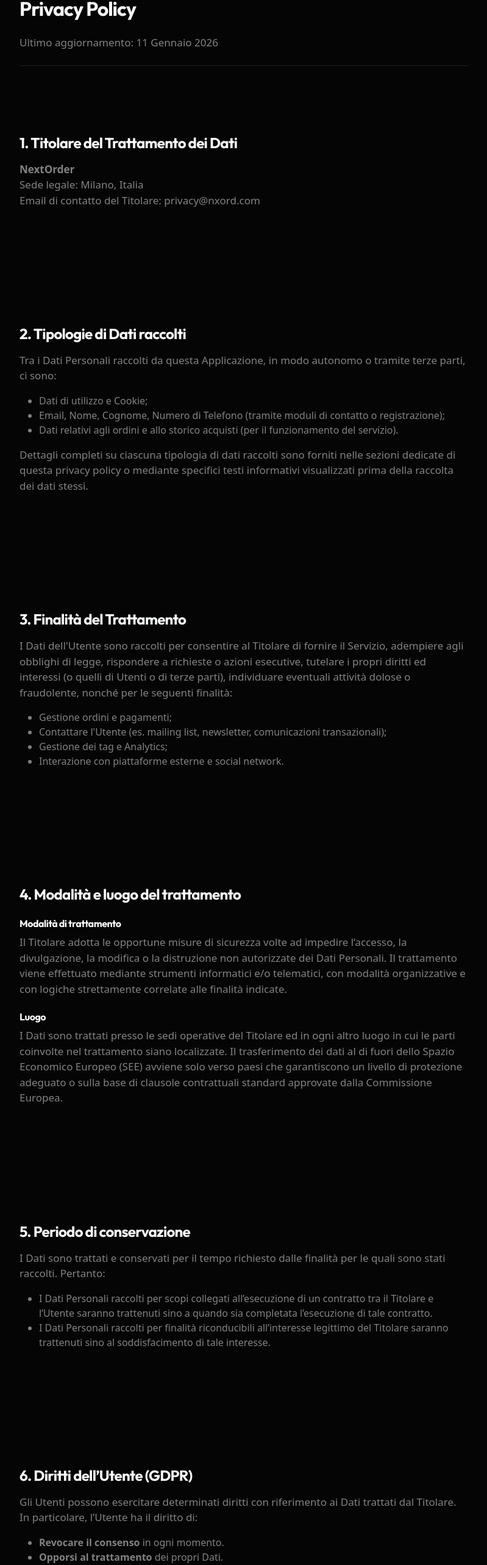
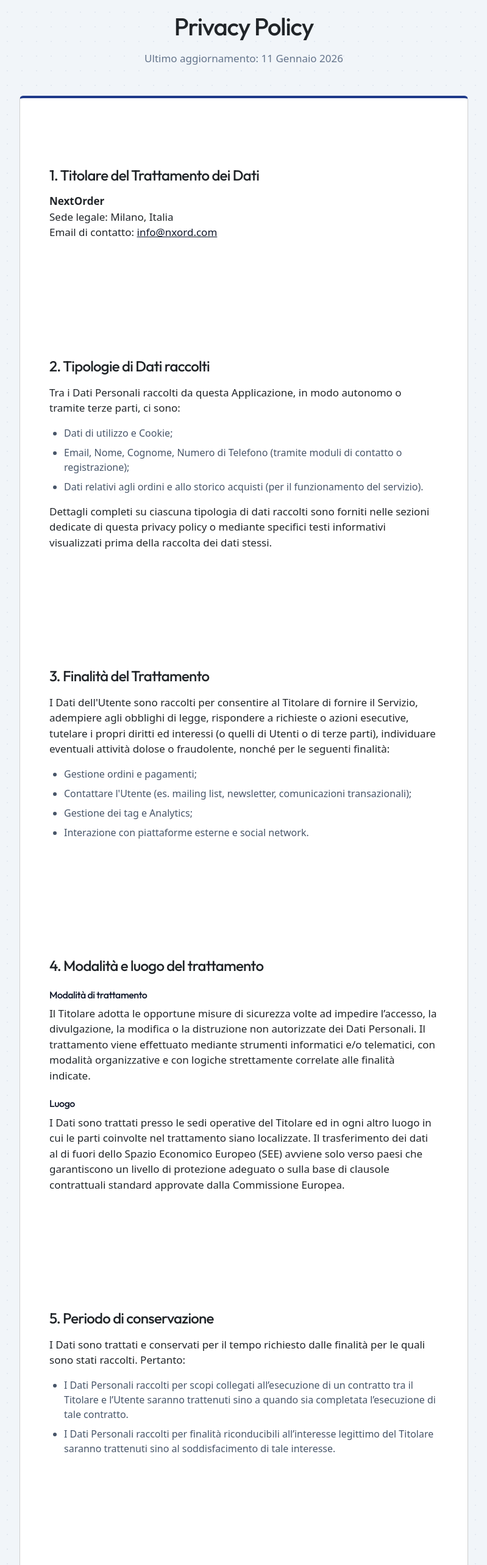
Before and after one commit to luciobaiocchi/landing_nxord, a React (Vite) app: page /privacy in a window 1280 px wide. Shown: the part 208-2774 px from the top of the page at 61% size, without its empty margins (240-1039 px from the left). Built offline with nearby package versions, Linux system fonts and the light colour scheme.

Commit message:
added privacy policy terms

```diff
--- a/src/pages/PrivacyPolicyPage.tsx
+++ b/src/pages/PrivacyPolicyPage.tsx
@@ -10,39 +10,38 @@ const PrivacyPolicyPage: React.FC = () => {
   }, []);
 
   return (
-    <div className="landing-page" style={{ minHeight: '100vh', background: '#050505', position: 'relative', overflowX: 'hidden' }}>
-      {/* FORCE DARK BACKGROUND LAYER */}
-      <div className="position-absolute top-0 start-0 w-100 h-100" style={{ backgroundColor: '#050505', zIndex: -1 }}></div>
-
+    <div className="landing-page bg-tech-dots" style={{ minHeight: '100vh', position: 'relative', overflowX: 'hidden' }}>
       <LandingNavbar />
 
       <Container className="pt-5 pb-5">
         <Row className="justify-content-center pt-5">
-          <Col lg={10} xl={8} className="pt-5">
-            <h1 className="h2 fw-bold text-light mb-4 text-gradient-green">Privacy Policy</h1>
-            <p className="text-white-50 mb-5 border-bottom border-secondary border-opacity-25 pb-4">
-              Ultimo aggiornamento: 11 Gennaio 2026
-            </p>
+          <Col lg={10} xl={8} className="pt-5 mt-4">
+            <div className="text-center mb-5">
+              <h1 className="mb-3">Privacy Policy</h1>
+              <p style={{ color: 'var(--text-muted)' }}>
+                Ultimo aggiornamento: 11 Gennaio 2026
+              </p>
+            </div>
 
-            <div className="text-white-50">
+            <div className="card text-start" style={{ padding: 'clamp(24px, 5vw, 48px)', borderTop: '4px solid var(--color-brand)' }}>
               <section className="mb-5">
-                <h2 className="h4 text-light fw-bold mb-3">1. Titolare del Trattamento dei Dati</h2>
+                <h2 className="h4 mb-3 text-accent">1. Titolare del Trattamento dei Dati</h2>
                 <p>
                   <strong>NextOrder</strong><br />
                   Sede legale: Milano, Italia<br />
-                  Email di contatto del Titolare: privacy@nxord.com
+                  Email di contatto: <a href="mailto:info@nxord.com" style={{ color: 'var(--color-heading)', fontWeight: 500 }}>info@nxord.com</a>
                 </p>
               </section>
 
               <section className="mb-5">
-                <h2 className="h4 text-light fw-bold mb-3">2. Tipologie di Dati raccolti</h2>
+                <h2 className="h4 mb-3 text-accent">2. Tipologie di Dati raccolti</h2>
                 <p className="mb-3">
                   Tra i Dati Personali raccolti da questa Applicazione, in modo autonomo o tramite terze parti, ci sono:
                 </p>
-                <ul className="mb-3">
-                  <li>Dati di utilizzo e Cookie;</li>
-                  <li>Email, Nome, Cognome, Numero di Telefono (tramite moduli di contatto o registrazione);</li>
-                  <li>Dati relativi agli ordini e allo storico acquisti (per il funzionamento del servizio).</li>
+                <ul className="mb-3 ps-4" style={{ color: 'var(--text-body)' }}>
+                  <li className="mb-2">Dati di utilizzo e Cookie;</li>
+                  <li className="mb-2">Email, Nome, Cognome, Numero di Telefono (tramite moduli di contatto o registrazione);</li>
+                  <li className="mb-2">Dati relativi agli ordini e allo storico acquisti (per il funzionamento del servizio).</li>
                 </ul>
                 <p>
                   Dettagli completi su ciascuna tipologia di dati raccolti sono forniti nelle sezioni dedicate di questa privacy policy o mediante specifici testi informativi visualizzati prima della raccolta dei dati stessi.
@@ -50,27 +49,27 @@ const PrivacyPolicyPage: React.FC = () => {
               </section>
 
               <section className="mb-5">
-                <h2 className="h4 text-light fw-bold mb-3">3. Finalità del Trattamento</h2>
+                <h2 className="h4 mb-3 text-accent">3. Finalità del Trattamento</h2>
                 <p>
                   I Dati dell'Utente sono raccolti per consentire al Titolare di fornire il Servizio, adempiere agli obblighi di legge, rispondere a richieste o azioni esecutive, tutelare i propri diritti ed interessi (o quelli di Utenti o di terze parti), individuare eventuali attività dolose o fraudolente, nonché per le seguenti finalità:
                 </p>
-                <ul>
-                  <li>Gestione ordini e pagamenti;</li>
-                  <li>Contattare l'Utente (es. mailing list, newsletter, comunicazioni transazionali);</li>
-                  <li>Gestione dei tag e Analytics;</li>
-                  <li>Interazione con piattaforme esterne e social network.</li>
+                <ul className="ps-4" style={{ color: 'var(--text-body)' }}>
+                  <li className="mb-2">Gestione ordini e pagamenti;</li>
+                  <li className="mb-2">Contattare l'Utente (es. mailing list, newsletter, comunicazioni transazionali);</li>
+                  <li className="mb-2">Gestione dei tag e Analytics;</li>
+                  <li className="mb-2">Interazione con piattaforme esterne e social network.</li>
                 </ul>
               </section>
 
               <section className="mb-5">
-                <h2 className="h4 text-light fw-bold mb-3">4. Modalità e luogo del trattamento</h2>
-                <h3 className="h6 text-light fw-bold mt-4 mb-2">Modalità di trattamento</h3>
+                <h2 className="h4 mb-3 text-accent">4. Modalità e luogo del trattamento</h2>
+                <h3 className="h6 mt-4 mb-2" style={{ color: 'var(--color-heading)' }}>Modalità di trattamento</h3>
                 <p>
                   Il Titolare adotta le opportune misure di sicurezza volte ad impedire l’accesso, la divulgazione, la modifica o la distruzione non autorizzate dei Dati Personali.
                   Il trattamento viene effettuato mediante strumenti informatici e/o telematici, con modalità organizzative e con logiche strettamente correlate alle finalità indicate.
                 </p>
 
-                <h3 className="h6 text-light fw-bold mt-4 mb-2">Luogo</h3>
+                <h3 className="h6 mt-4 mb-2" style={{ color: 'var(--color-heading)' }}>Luogo</h3>
                 <p>
                   I Dati sono trattati presso le sedi operative del Titolare ed in ogni altro luogo in cui le parti coinvolte nel trattamento siano localizzate.
                   Il trasferimento dei dati al di fuori dello Spazio Economico Europeo (SEE) avviene solo verso paesi che garantiscono un livello di protezione adeguato o sulla base di clausole contrattuali standard approvate dalla Commissione Europea.
@@ -78,40 +77,40 @@ const PrivacyPolicyPage: React.FC = () => {
               </section>
 
               <section className="mb-5">
-                <h2 className="h4 text-light fw-bold mb-3">5. Periodo di conservazione</h2>
+                <h2 className="h4 mb-3 text-accent">5. Periodo di conservazione</h2>
                 <p>
                   I Dati sono trattati e conservati per il tempo richiesto dalle finalità per le quali sono stati raccolti.
                   Pertanto:
                 </p>
-                <ul>
-                  <li>I Dati Personali raccolti per scopi collegati all’esecuzione di un contratto tra il Titolare e l’Utente saranno trattenuti sino a quando sia completata l’esecuzione di tale contratto.</li>
-                  <li>I Dati Personali raccolti per finalità riconducibili all’interesse legittimo del Titolare saranno trattenuti sino al soddisfacimento di tale interesse.</li>
+                <ul className="ps-4" style={{ color: 'var(--text-body)' }}>
+                  <li className="mb-2">I Dati Personali raccolti per scopi collegati all’esecuzione di un contratto tra il Titolare e l’Utente saranno trattenuti sino a quando sia completata l’esecuzione di tale contratto.</li>
+                  <li className="mb-2">I Dati Personali raccolti per finalità riconducibili all’interesse legittimo del Titolare saranno trattenuti sino al soddisfacimento di tale interesse.</li>
                 </ul>
               </section>
 
               <section className="mb-5">
-                <h2 className="h4 text-light fw-bold mb-3">6. Diritti dell’Utente (GDPR)</h2>
+                <h2 className="h4 mb-3 text-accent">6. Diritti dell’Utente (GDPR)</h2>
                 <p className="mb-3">
                   Gli Utenti possono esercitare determinati diritti con riferimento ai Dati trattati dal Titolare. In particolare, l’Utente ha il diritto di:
                 </p>
-                <ul>
-                  <li><strong>Revocare il consenso</strong> in ogni momento.</li>
-                  <li><strong>Opporsi al trattamento</strong> dei propri Dati.</li>
-                  <li><strong>Accedere ai propri Dati</strong>.</li>
-                  <li><strong>Verificare e chiedere la rettificazione</strong>.</li>
-                  <li><strong>Ottenere la limitazione del trattamento</strong>.</li>
-                  <li><strong>Ottenere la cancellazione o rimozione</strong> dei propri Dati Personali.</li>
-                  <li><strong>Ricevere i propri Dati o farli trasferire</strong> ad altro titolare (Portabilità).</li>
-                  <li><strong>Proporre reclamo</strong> all'autorità di controllo della protezione dei dati personale competente o agire in sede giudiziaria.</li>
+                <ul className="ps-4" style={{ color: 'var(--text-body)' }}>
+                  <li className="mb-2"><strong>Revocare il consenso</strong> in ogni momento.</li>
+                  <li className="mb-2"><strong>Opporsi al trattamento</strong> dei propri Dati.</li>
+                  <li className="mb-2"><strong>Accedere ai propri Dati</strong>.</li>
+                  <li className="mb-2"><strong>Verificare e chiedere la rettificazione</strong>.</li>
+                  <li className="mb-2"><strong>Ottenere la limitazione del trattamento</strong>.</li>
+                  <li className="mb-2"><strong>Ottenere la cancellazione o rimozione</strong> dei propri Dati Personali.</li>
+                  <li className="mb-2"><strong>Ricevere i propri Dati o farli trasferire</strong> ad altro titolare (Portabilità).</li>
+                  <li className="mb-2"><strong>Proporre reclamo</strong> all'autorità di controllo della protezione dei dati personale competente o agire in sede giudiziaria.</li>
                 </ul>
                 <p className="mt-3">
                   Per esercitare i diritti dell'Utente, le richieste possono essere indirizzate al Titolare agli estremi di contatto indicati in questo documento.
                 </p>
               </section>
 
-              <section className="mb-5">
-                <h2 className="h4 text-light fw-bold mb-3">7. Modifiche a questa privacy policy</h2>
-                <p>
+              <section className="mb-0">
+                <h2 className="h4 mb-3 text-accent">7. Modifiche a questa privacy policy</h2>
+                <p className="mb-0">
                   Il Titolare del Trattamento si riserva il diritto di apportare modifiche alla presente privacy policy in qualunque momento notificandolo agli Utenti su questa pagina e, se possibile, su questa Applicazione. Si prega dunque di consultare con frequenza questa pagina, facendo riferimento alla data di ultima modifica indicata in alto.
                 </p>
               </section>
--- a/src/pages/TermsOfServicePage.tsx
+++ b/src/pages/TermsOfServicePage.tsx
@@ -10,84 +10,83 @@ const TermsOfServicePage: React.FC = () => {
     }, []);
 
   return (
-    <div className="landing-page" style={{ minHeight: '100vh', background: '#050505', position: 'relative', overflowX: 'hidden' }}>
-      {/* FORCE DARK BACKGROUND LAYER */}
-      <div className="position-absolute top-0 start-0 w-100 h-100" style={{ backgroundColor: '#050505', zIndex: -1 }}></div>
-
+    <div className="landing-page bg-tech-dots" style={{ minHeight: '100vh', position: 'relative', overflowX: 'hidden' }}>
       <LandingNavbar />
 
       <Container className="pt-5 pb-5">
         <Row className="justify-content-center pt-5">
-          <Col lg={10} xl={8} className="pt-5">
-            <h1 className="h2 fw-bold text-light mb-4 text-gradient-green">Termini di Servizio</h1>
-            <p className="text-white-50 mb-5 border-bottom border-secondary border-opacity-25 pb-4">
-              Ultimo aggiornamento: 11 Gennaio 2026
-            </p>
+          <Col lg={10} xl={8} className="pt-5 mt-4">
+            <div className="text-center mb-5">
+              <h1 className="mb-3">Termini di Servizio</h1>
+              <p style={{ color: 'var(--text-muted)' }}>
+                Ultimo aggiornamento: 11 Gennaio 2026
+              </p>
+            </div>
 
-            <div className="text-white-50">
+            <div className="card text-start" style={{ padding: 'clamp(24px, 5vw, 48px)', borderTop: '4px solid var(--color-brand)' }}>
               <section className="mb-5">
-                <h2 className="h4 text-light fw-bold mb-3">1. Accettazione dei Termini</h2>
+                <h2 className="h4 mb-3 text-accent">1. Accettazione dei Termini</h2>
                 <p>
                   Accedendo o utilizzando i servizi forniti da <strong>NextOrder</strong> ("l'Azienda", "noi"), l'utente accetta di essere vincolato dai presenti Termini di Servizio ("Termini"). Se non si accettano questi Termini, si prega di non utilizzare i nostri servizi.
                 </p>
               </section>
 
               <section className="mb-5">
-                <h2 className="h4 text-light fw-bold mb-3">2. Descrizione del Servizio</h2>
+                <h2 className="h4 mb-3 text-accent">2. Descrizione del Servizio</h2>
                 <p>
                   NextOrder fornisce una piattaforma software per l'automazione della gestione ordini tramite intelligenza artificiale. Ci riserviamo il diritto di modificare, sospendere o interrompere il servizio (o parte di esso) in qualsiasi momento, con o senza preavviso.
                 </p>
               </section>
 
               <section className="mb-5">
-                <h2 className="h4 text-light fw-bold mb-3">3. Account Utente</h2>
+                <h2 className="h4 mb-3 text-accent">3. Account Utente</h2>
                 <p>
                   Per utilizzare alcune funzionalità del Servizio, potrebbe essere necessario registrare un account. L'utente è responsabile di mantenere la riservatezza delle credenziali del proprio account e di tutte le attività che si verificano sotto tale account.
                 </p>
-                <ul>
-                  <li>L'utente deve fornire informazioni accurate e complete durante la registrazione.</li>
-                  <li>L'utente non può utilizzare il Servizio per scopi illegali o non autorizzati.</li>
+                <ul className="ps-4" style={{ color: 'var(--text-body)' }}>
+                  <li className="mb-2">L'utente deve fornire informazioni accurate e complete durante la registrazione.</li>
+                  <li className="mb-2">L'utente non può utilizzare il Servizio per scopi illegali o non autorizzati.</li>
                 </ul>
               </section>
 
               <section className="mb-5">
-                <h2 className="h4 text-light fw-bold mb-3">4. Responsabilità dell'Utente</h2>
+                <h2 className="h4 mb-3 text-accent">4. Responsabilità dell'Utente</h2>
                 <p>
                   L'utente accetta di non:
                 </p>
-                <ul>
-                    <li>Violare leggi, diritti di terzi o i nostri Termini;</li>
-                    <li>Utilizzare il Servizio per inviare spam o comunicazioni non richieste;</li>
-                    <li>Interferire con o interrompere l'integrità o le prestazioni del Servizio;</li>
-                    <li>Tentare di ottenere accesso non autorizzato al Servizio o ai sistemi correlati.</li>
+                <ul className="ps-4" style={{ color: 'var(--text-body)' }}>
+                    <li className="mb-2">Violare leggi, diritti di terzi o i nostri Termini;</li>
+                    <li className="mb-2">Utilizzare il Servizio per inviare spam o comunicazioni non richieste;</li>
+                    <li className="mb-2">Interferire con o interrompere l'integrità o le prestazioni del Servizio;</li>
+                    <li className="mb-2">Tentare di ottenere accesso non autorizzato al Servizio o ai sistemi correlati.</li>
                 </ul>
               </section>
 
               <section className="mb-5">
-                <h2 className="h4 text-light fw-bold mb-3">5. Proprietà Intellettuale</h2>
+                <h2 className="h4 mb-3 text-accent">5. Proprietà Intellettuale</h2>
                 <p>
                   Il Servizio e il suo contenuto originale (escluso il Contenuto fornito dagli utenti), le caratteristiche e le funzionalità sono e rimarranno di proprietà esclusiva di NextOrder e dei suoi licenziatari. Il Servizio è protetto da copyright, marchi e altre leggi sia in Italia che in paesi stranieri.
                 </p>
               </section>
 
               <section className="mb-5">
-                <h2 className="h4 text-light fw-bold mb-3">6. Limitazione di Responsabilità</h2>
+                <h2 className="h4 mb-3 text-accent">6. Limitazione di Responsabilità</h2>
                 <p>
                   In nessun caso NextOrder, i suoi direttori, dipendenti, partner, agenti, fornitori o affiliati, saranno responsabili per danni indiretti, incidentali, speciali, consequenziali o punitivi, derivanti dall'accesso o dall'uso (o dall'incapacità di accedere o utilizzare) il Servizio.
                 </p>
               </section>
 
               <section className="mb-5">
-                <h2 className="h4 text-light fw-bold mb-3">7. Legge Applicabile</h2>
+                <h2 className="h4 mb-3 text-accent">7. Legge Applicabile</h2>
                 <p>
                   I presenti Termini saranno regolati e interpretati in conformità con le leggi italiane, senza riguardo alle disposizioni sui conflitti di legge. Il foro competente esclusivo per qualsiasi controversia sarà quello di Milano.
                 </p>
               </section>
 
-              <section className="mb-5">
-                <h2 className="h4 text-light fw-bold mb-3">8. Contatti</h2>
-                <p>
-                  Per qualsiasi domanda riguardante questi Termini, si prega di contattarci all'indirizzo email: <a href="mailto:support@nxord.com" className="text-light">support@nxord.com</a>
+              <section className="mb-0">
+                <h2 className="h4 mb-3 text-accent">8. Contatti</h2>
+                <p className="mb-0">
+                  Per qualsiasi domanda riguardante questi Termini, si prega di contattarci all'indirizzo email: <a href="mailto:info@nxord.com" style={{ color: 'var(--color-heading)', fontWeight: 500 }}>info@nxord.com</a>
                 </p>
               </section>
             </div>
```
